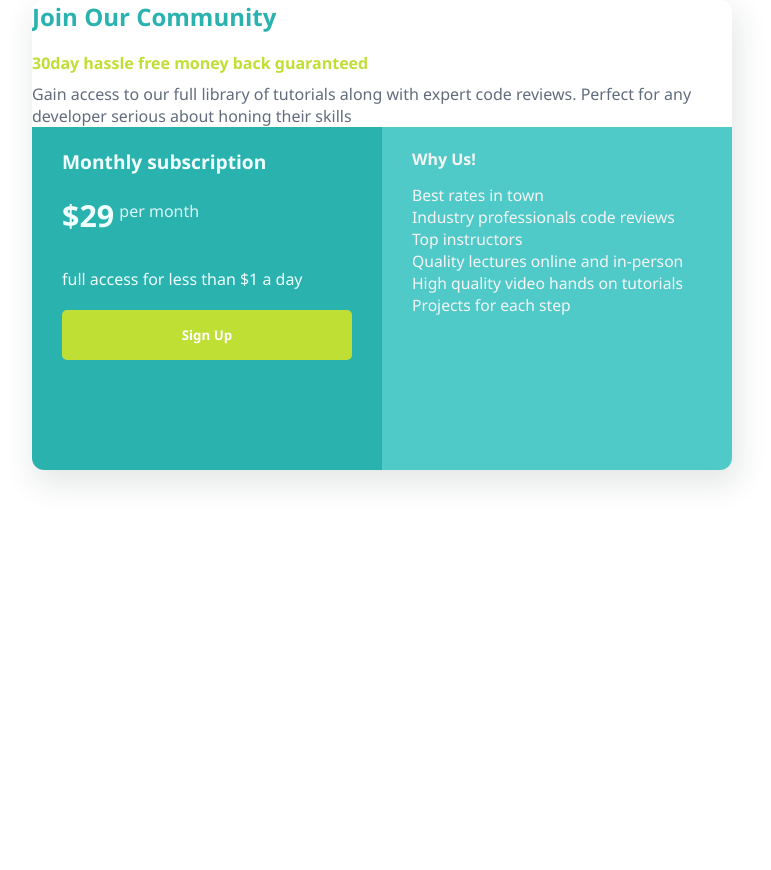
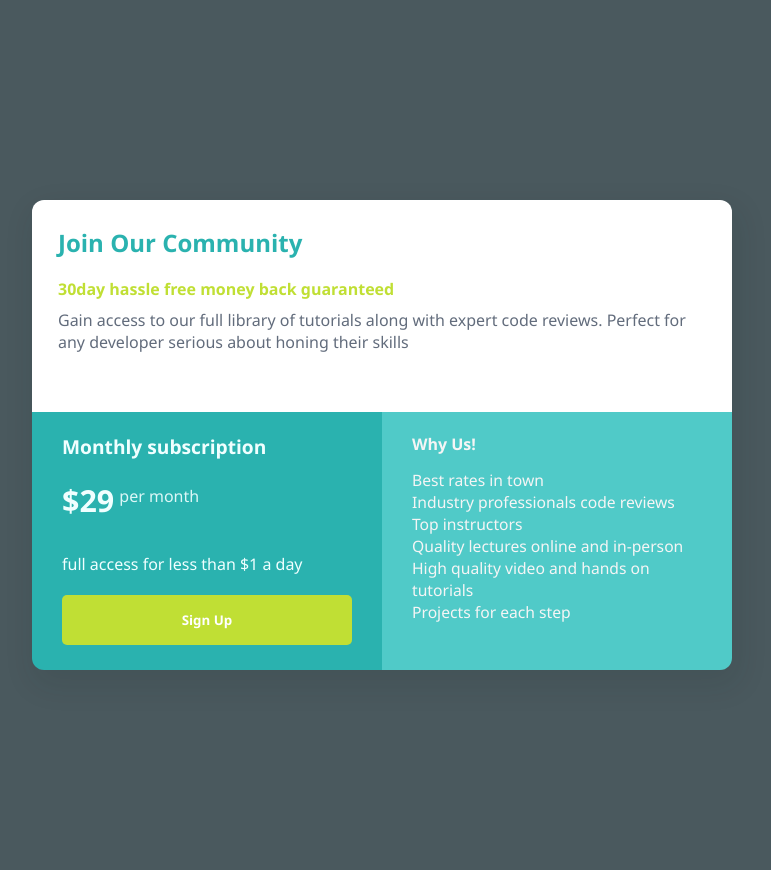
Before and after one commit to Nonye-dev/card-design, a plain HTML site: page index.html in a window 1280 px wide. Shown: the whole page, without its empty margins (258-1029 px from the left). Before the commit the page ends 800 px from the top, so only its background shows below. Drawn offline with Linux system fonts and the light colour scheme.

Commit message:
added an alert function,

```diff
--- /dev/null
+++ b/code.js
@@ -0,0 +1,3 @@
+function alertUser() {
+    alert('Hello there, Nonye made this!');
+}
--- a/index.html
+++ b/index.html
@@ -39,7 +39,7 @@
                     <li>Industry professionals code reviews</li>
                     <li>Top instructors</li>
                     <li>Quality lectures online and in-person</li>
-                    <li>High quality video hands on tutorials</li>
+                    <li>High quality video and hands on tutorials</li>
                     <li>Projects for each step</li>
                 </ul>
             </div>
--- a/styles.css
+++ b/styles.css
@@ -9,15 +9,15 @@
     width: 700px;
     height: 470px;
     box-shadow:  2px 50px 30px -6px rgba(0, 0, 0, 0.37);
-    margin: 0 auto;
+    margin: 200px auto;
     overflow: hidden;
     box-shadow:  4px 12px 30px 3px rgba(16, 34, 34, 0.11);
     border-radius: 12px
 }
 
-body(
-    background
-)
+body{
+    background-color: #4a595e;
+}
 
 #top-section{
     min-height: 45%;
```
